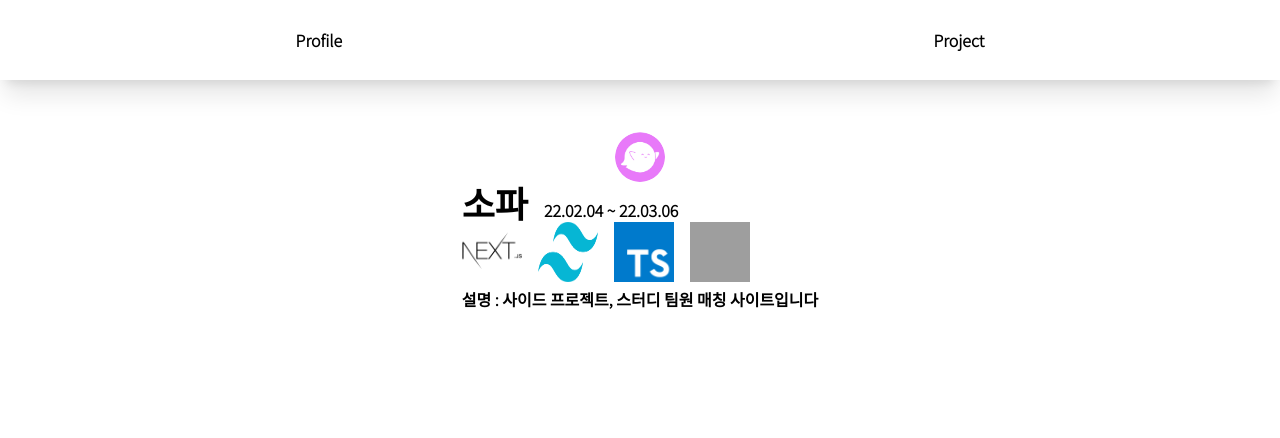
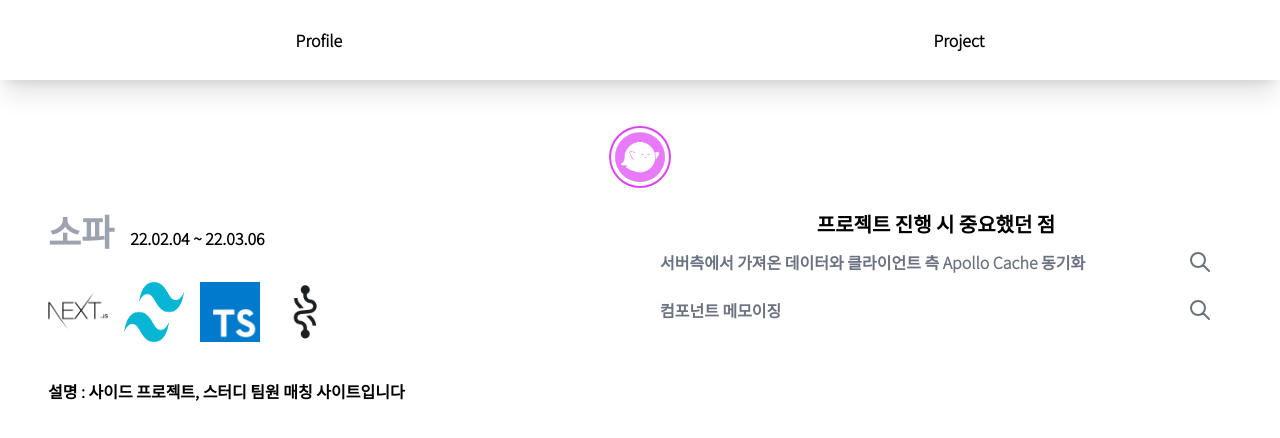
Before and after one commit to db970406/choi, a Next.js app: page /project in a window 1280 px wide. Both pictures are taken after a click on the button 640 px from the left and 284 px from the top of the page. Shown: the top 438 px of the page. Built offline with nearby package versions, Linux system fonts and the light colour scheme; grey boxes are pictures that could not be loaded.

Commit message:
feat: Add project 페이지 whatILearned 추가

```diff
--- a/components/ImageHover.tsx
+++ b/components/ImageHover.tsx
@@ -6,14 +6,14 @@ interface IImageHoverComponent {
     imgPath: string;
     size: number;
     children: React.ReactNode;
-    setSelectedProject?: Dispatch<SetStateAction<number | null>>
+    setSelectedProjectId?: Dispatch<SetStateAction<number | null>>
 };
 
-const ImageHover = ({ projectId, imgPath, size, children: showComponentWhenHover, setSelectedProject }: IImageHoverComponent) => {
+const ImageHover = ({ projectId, imgPath, size, children: showComponentWhenHover, setSelectedProjectId }: IImageHoverComponent) => {
     const [isHovering, setIsHovering] = useState(false);
 
     const onClick = () => {
-        if (setSelectedProject) setSelectedProject(projectId!);
+        if (setSelectedProjectId) setSelectedProjectId(projectId!);
     }
     return (
         <button
--- /dev/null
+++ b/components/LayoutIdAnimation.tsx
@@ -0,0 +1,59 @@
+import { AnimatePresence, motion } from 'framer-motion';
+import { Dispatch, SetStateAction } from 'react';
+
+const layoutIdVariants = {
+    start: {
+        backgroundColor: "rgba(0,0,0,0)"
+    },
+    end: {
+        backgroundColor: "rgba(0,0,0,0.8)"
+    },
+    exit: {
+        backgroundColor: "rgba(0,0,0,0)"
+    }
+};
+
+interface ILayoutIdAnimation {
+    id: number | null;
+    setId: Dispatch<SetStateAction<number | null>>;
+    data: any;
+}
+
+const LayoutIdAnimation = ({ id, setId, data }: ILayoutIdAnimation) => {
+    return (
+        <AnimatePresence>
+            {id !== null ? (
+                <motion.div
+                    variants={layoutIdVariants}
+                    initial="start"
+                    animate="end"
+                    exit="exit"
+                    onClick={() => setId(null)}
+                    className='
+                        flex justify-center items-center
+                        fixed w-screen h-screen
+                        inset-0 px-16
+                        md:px-80
+                    '
+                >
+                    <motion.div
+                        layoutId={String(id)}
+                        className="bg-white w-full rounded-2xl p-10 space-y-6"
+                        onClick={(event) => event.stopPropagation()}
+                    >
+                        <h1 className="text-2xl">
+                            {data[id - 1]?.title}
+                        </h1>
+                        <p
+                            className='whitespace-pre-wrap'
+                        >
+                            {data[id - 1]?.content}
+                        </p>
+                    </motion.div>
+                </motion.div>
+            ) : null}
+        </AnimatePresence>
+    )
+}
+
+export default LayoutIdAnimation;
--- a/components/MainLayout.tsx
+++ b/components/MainLayout.tsx
@@ -20,8 +20,9 @@ const MainLayout = ({ children, title }: IMainLayout) => {
             <div
                 className="
                     box-border
-                    flex flex-col md:flex-row justify-around items-center
-                    space-y-4 py-10 px-12 font-bold"
+                    flex flex-col md:flex-row items-center
+                    space-y-4 py-10 px-12 font-bold
+                "
             >
                 {children}
             </div>
--- a/components/ProjectDetail.tsx
+++ b/components/ProjectDetail.tsx
@@ -17,7 +17,10 @@ interface IProjectDetail {
 }
 const ProjectDetail = ({ id, skills, link, projectName, description, whatILearned, duration }: IProjectDetail) => {
     return (
-        <div className="w-full">
+        <div className="w-full flex ">
+            <div
+                className="w-full space-y-8"
+            >
                 <div className='flex items-end space-x-4'>
                     <Link
                         href={link}
@@ -26,7 +29,7 @@ const ProjectDetail = ({ id, skills, link, projectName, description, whatILearne
                             target="_blank"
                         >
                             <h1
-                            className="text-4xl"
+                                className="text-4xl text-gray-400 hover:text-fuchsia-500 transition"
                             >
                                 {projectName}
                             </h1>
@@ -38,7 +41,9 @@ const ProjectDetail = ({ id, skills, link, projectName, description, whatILearne
                     className="flex space-x-4"
                 >
                     {skills.map(skill =>
-                    <div>
+                        <div
+                            key={skill}
+                        >
                             <Image
                                 src={`/${skill}.png`}
                                 width={60}
@@ -49,9 +54,11 @@ const ProjectDetail = ({ id, skills, link, projectName, description, whatILearne
                         </div>
                     )}
                 </div>
-            <div>
+                <p>
                     설명 : {description}
+                </p>
             </div>
+
         </div>
     );
 };
--- a/myProjects.json
+++ b/myProjects.json
@@ -14,7 +14,12 @@
             {
                 "id": 1,
                 "title": "서버측에서 가져온 데이터와 클라이언트 측 Apollo Cache 동기화",
-                "content": " 1) 로직 현재 소파의 프론트엔드는 Next로, 백엔드는 Apollo로 구현되어 있습니다. 관심버튼을 누르면 Mutation처리 후 즉각적인 cache 수정을 통해 게시글의 관심의 개수가 +1이 되도록 로직을 구성했고 Next가 제공하는 getServerSideProps에서 query요청을 보내는 작업, 즉 SSR로 게시글 데이터를 요청한 후 pageProps를 통해 클라이언트 쪽으로 넘기는 작업이 있었습니다. 2) 문제그런데 왜인지 이렇게 가져온 게시글 데이터에 관심버튼을 눌러도 Mutation요청은 가지만 Cache가 즉각적으로 수정되지 않았습니다. 앱이 렌더링 되었을 때 SSR로 가져온 게시글 데이터의 관심버튼을 누른다고 해도 클라이언트의 Apollo Cache에 반영되지 않는다는 것만 알 뿐 그 이유를 못 찾아 하루를 꼬박 샌 적이 있습니다. 스택오버플로우와 구글링을 통해 결국 알아낸 점은 SSR로 가져온 데이터와 클라이언트 측의 Apollo Cache는 동기화가 되지 않은 상태란 것이었습니다. 따라서 SSR로 가져온 데이터에 관심버튼을 누른다고 해도 즉각적인 Cache수정은 일어나지 않는 것이었습니다.3) 해결그렇다고 SSR을 통한 SEO개선과 빠른 첫 화면 제공의 장점을 포기할 수도, 유저가 인터랙티브함을 느낄 수 있는 Cache조작을 포기할 수도 없는 노릇이었습니다. SSR으로 가져온 데이터와 클라이언트의 Apollo Cache를 동기화시킬 방법을 몇 시간동안 고민한 결과 나온 해결책은 SSR로 게시글 데이터를 query 요청을 해서 가져오되 그 데이터가 아닌! SSR로 데이터를 처리한 후 생긴 Cache를 extract하여 클라이언트 측으로 보내주고 pageProps로 이를 받아 클라이언트 쪽에서 자신의 Cache로 restore 시키는 방법이었습니다. 다행히 Cache간 동기화가 되어 정상 작동되었고 2~3일을 매달려 해결한 문제였기에 뇌리에서 잊혀지지 않는 이슈였습니다."
+                "content": "\n1) 로직 \n 현재 소파의 프론트엔드는 Next로, 백엔드는 Apollo로 구현되어 있습니다. 관심버튼을 누르면 Mutation처리 후 즉각적인 cache 수정을 통해 게시글의 관심의 개수가 +1이 되도록 로직을 구성했고 Next가 제공하는 getServerSideProps에서 query요청을 보내는 작업, 즉 SSR로 게시글 데이터를 요청한 후 pageProps를 통해 클라이언트 쪽으로 넘기는 작업이 있었습니다. \n\n2) 문제\n 그런데 왜인지 이렇게 가져온 게시글 데이터에 관심버튼을 눌러도 Mutation요청은 가지만 Cache가 즉각적으로 수정되지 않았습니다. 앱이 렌더링 되었을 때 SSR로 가져온 게시글 데이터의 관심버튼을 누른다고 해도 클라이언트의 Apollo Cache에 반영되지 않는다는 것만 알 뿐 그 이유를 못 찾아 하루를 꼬박 샌 적이 있습니다. 스택오버플로우와 구글링을 통해 결국 알아낸 점은 SSR로 가져온 데이터와 클라이언트 측의 Apollo Cache는 동기화가 되지 않은 상태란 것이었습니다. 따라서 SSR로 가져온 데이터에 관심버튼을 누른다고 해도 즉각적인 Cache수정은 일어나지 않는 것이었습니다.\n\n3) 해결\n 그렇다고 SSR을 통한 SEO개선과 빠른 첫 화면 제공의 장점을 포기할 수도, 유저가 인터랙티브함을 느낄 수 있는 Cache조작을 포기할 수도 없는 노릇이었습니다. SSR으로 가져온 데이터와 클라이언트의 Apollo Cache를 동기화시킬 방법을 몇 시간동안 고민한 결과 나온 해결책은 SSR로 게시글 데이터를 query 요청을 해서 가져오되 그 데이터가 아닌! SSR로 데이터를 처리한 후 생긴 Cache를 extract하여 클라이언트 측으로 보내주고 pageProps로 이를 받아 클라이언트 쪽에서 자신의 Cache로 restore 시키는 방법이었습니다. 다행히 Cache간 동기화가 되어 정상 작동되었고 2~3일을 매달려 해결한 문제였기에 뇌리에서 잊혀지지 않는 이슈였습니다."
+            },
+            {
+                "id": 2,
+                "title": "컴포넌트 메모이징",
+                "content": "\n1) 문제 \n 게시글의 댓글 기능을 구현하던 중 마주한 문제였습니다. 게시글에 댓글을 추가하면 게시글에 현재 달린 댓글의 개수만큼 리렌더링이 일어났습니다. 우연찮게 작성했던 콘솔로그로 확인하여 무언가 이상함을 감지했고 로컬환경이었지만 댓글이 20개나 되는 게시글이었기에 콘솔창에는 다수의 로그가 찍혀서 개선이 반드시 필요함을 느꼈습니다. \n\n2) 해결\n  이번 이슈는 구글링 전에 한 번 생각해보았습니다. 왜 건드리지도 않은 다른 댓글에 리렌더링이 일어나는지 생각해본 결과 댓글이 추가되어 comments에 변화가 생기면 게시글을 보여주는 부모 컴포넌트에 영향이 가고 그 여파로 자식 컴포넌트 소속인 모든 댓글들이 리렌더링이 일어나는 것이었습니다. 이 때 사용할 만한 기술이 메모이징이라는 것은 이론으로는 알고 있었지만 최적화 관련 코드 개선은 경험이 적었기에 구글링을 한 결과 컴포넌트 자체를 메모이징 할 수 있는 React.memo를 적용하였습니다. prop에 변화가 생기지 않는 댓글 컴포넌트들은 더이상 리렌더링이 되지 않았고 생각대로 콘솔로그는 추가된 댓글에 관해서만 찍히는 것을 확인하였습니다.\n\n3) 느낀 점\n 제가 이 경험이 좋았던 점은 개발자라면 에러나 버그는 숱하게 잡는 것이지만 이렇게 정상 작동하는 코드를 더 좋은 방향으로 개선하는 시도는 그렇게 많지 않았었기 때문입니다. 이 것을 계기로 최적화에 조금 더 관심을 갖게 되어 소파 사이트에 Next의 dynamic을 활용하여 유저가 현재 보고 있지 않은 컴포넌트는 코드의 다운을 실시하지 않게 하는 등 추가적인 최적화 작업을 하게 되었습니다."
             }
         ],
         "duration": "22.02.04 ~ 22.03.06"
--- a/pages/project/index.tsx
+++ b/pages/project/index.tsx
@@ -6,14 +6,19 @@ import { NextPage } from 'next';
 import { useState } from 'react';
 import myProjects from "myProjects.json";
 import ProjectDetail from '@components/ProjectDetail';
+import LayoutIdAnimation from '@components/LayoutIdAnimation';
 
 const Project: NextPage = () => {
-    const [selectedProject, setSelectedProject] = useState<number | null>(null);
+    const [selectedProjectId, setSelectedProjectId] = useState<number | null>(null);
+    const [whatILearnedId, setWhatILearnedId] = useState<number | null>(null);
 
     return (
         <MainLayout title="프로젝트">
-            {selectedProject ? (
-                <div className="flex flex-col">
+            <div
+                className="w-full"
+            >
+                {selectedProjectId ? (
+                    <div className="flex flex-col space-y-7">
                         <div
                             className="w-full flex justify-around items-center space-x-10"
                         >
@@ -21,10 +26,14 @@ const Project: NextPage = () => {
                                 <motion.div
                                     key={project.id}
                                     layoutId={project.projectName}
+                                    className={`
+                                        rounded-full
+                                        ${selectedProjectId === project.id ? "ring-2 ring-fuchsia-500 ring-offset-4" : null}
+                                    `}
                                 >
                                     <ImageHover
                                         projectId={project.id}
-                                    setSelectedProject={setSelectedProject}
+                                        setSelectedProjectId={setSelectedProjectId}
                                         imgPath={`/${project.projectName}.png`}
                                         size={50}
                                     >
@@ -35,11 +44,59 @@ const Project: NextPage = () => {
                                 </motion.div>
                             )}
                         </div>
-                    {selectedProject !== null ? (
+                        <div className='flex'>
+                            {selectedProjectId !== null ? (
                                 <ProjectDetail
-                            {...myProjects[selectedProject - 1]}
+                                    {...myProjects[selectedProjectId - 1]}
                                 />
                             ) : null}
+
+                            <div
+                                className='flex flex-col w-full'
+                            >
+                                <h1 className="text-center text-xl">프로젝트 진행 시 중요했던 점</h1>
+                                {myProjects?.map((project) =>
+                                    project?.whatILearned?.map(learned =>
+                                        <motion.div
+                                            key={learned.id}
+                                            layoutId={String(learned.id)}
+                                            className='
+                                        w-full px-5 py-3
+                                        flex justify-between
+                                        group
+                                        cursor-pointer
+                                        text-gray-500 hover:text-fuchsia-500
+                                    '
+                                            onClick={() => setWhatILearnedId(learned.id)}
+                                        >
+                                            <h1
+                                                className='group-hover:scale-105 transition'
+                                            >
+                                                {learned.title}
+                                            </h1>
+                                            <svg
+                                                xmlns="http://www.w3.org/2000/svg"
+                                                className="
+                                            h-6 w-6
+                                            group-hover:scale-105 transition
+                                        "
+                                                fill="none"
+                                                viewBox="0 0 24 24"
+                                                stroke="currentColor"
+                                                strokeWidth={2}
+                                            >
+                                                <path strokeLinecap="round" strokeLinejoin="round" d="M21 21l-6-6m2-5a7 7 0 11-14 0 7 7 0 0114 0z" />
+                                            </svg>
+                                        </motion.div>
+                                    )
+                                )}
+                                <LayoutIdAnimation
+                                    id={whatILearnedId}
+                                    setId={setWhatILearnedId}
+                                    data={myProjects?.map(project => project.whatILearned)[0]}
+                                />
+                            </div>
+                        </div>
                     </div>
                 ) : (
                     <div
@@ -56,7 +113,7 @@ const Project: NextPage = () => {
                                 >
                                     <ImageHover
                                         projectId={project.id}
-                                    setSelectedProject={setSelectedProject}
+                                        setSelectedProjectId={setSelectedProjectId}
                                         imgPath={`/${project.projectName}.png`}
                                         size={200}
                                     >
@@ -69,8 +126,8 @@ const Project: NextPage = () => {
                             )}
                         </div>
                     </div>
-            )
-            }
+                )}
+            </div>
         </MainLayout >
     );
 };
```
Also changed, not shown: components/FAQList.tsx (+7 -45 lines), public/recoil.png (added). Lines whose indentation alone changed are shown as unchanged.
